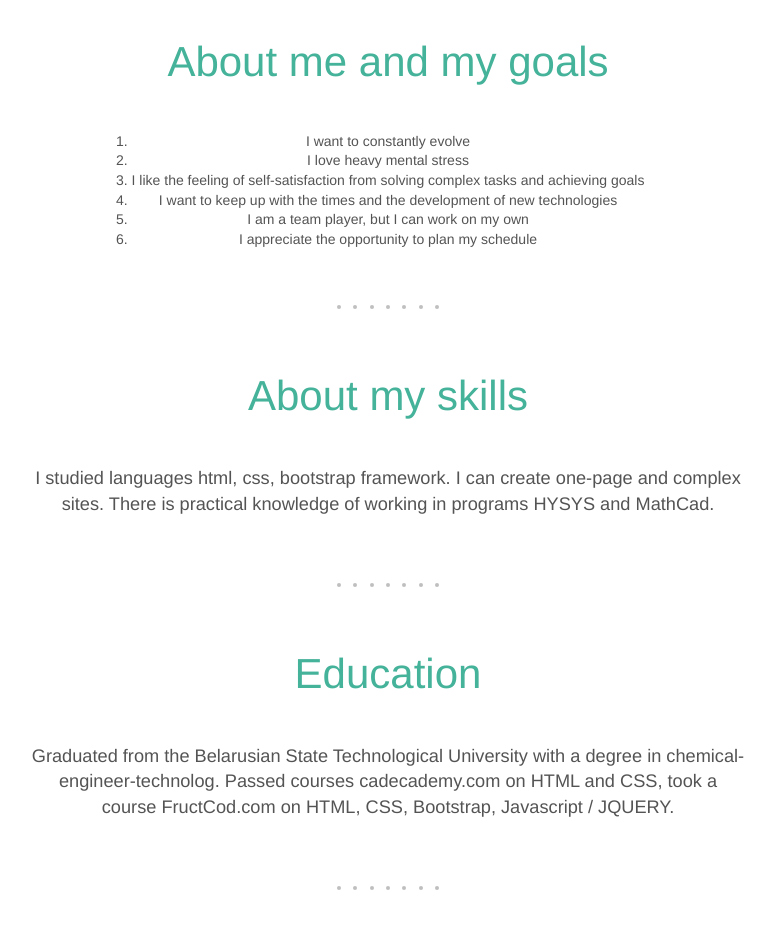
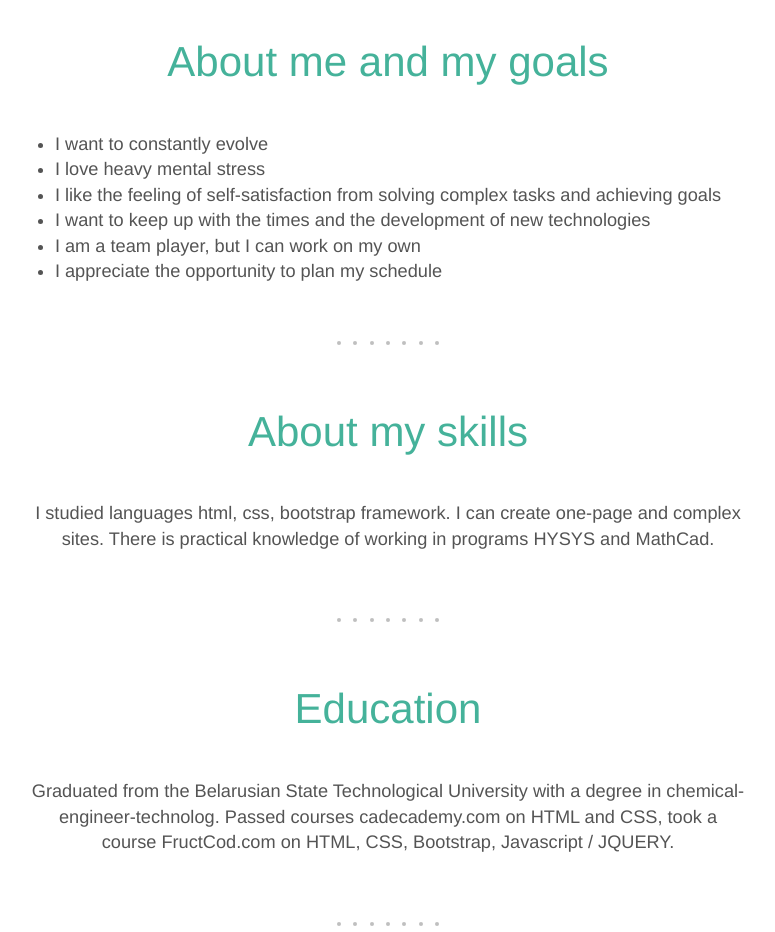
Before and after one commit to AnastasiyaBaranovskaya/rsschool-2019Q1-cv, a plain HTML site: page index.html in a window 1280 px wide. Shown: the part 1134-2066 px from the top of the page, without its empty margins (124-899 px from the left). Drawn offline with Linux system fonts and the light colour scheme.

Commit message:
add finishing decoration
Signed-off-by: Anastasiya <anastasiya.baranouskaya@gmail.com>

```diff
--- a/index.html
+++ b/index.html
@@ -66,14 +66,14 @@
         <section id="goals">
             <div class="content">
                 <h2>About me and my goals</h2>
-                <ol class="goals-list">
+                <ul class="goals-list">
                     <li>I want to constantly evolve</li>
                     <li>I love heavy mental stress</li>
                     <li>I like the feeling of self-satisfaction from solving complex tasks and achieving goals</li>
                     <li>I want to keep up with the times and the development of new technologies</li>
                     <li>I am a team player, but I can work on my own</li>
                     <li>I appreciate the opportunity to plan my schedule</li>
-                </ol>
+                </ul>
             </div>
         </section>
         <div class="line-slider">
--- a/style.css
+++ b/style.css
@@ -27,6 +27,11 @@ header{
 }
 ul li{
     list-style: none;
+}
+.goals-list li{
+    list-style: disc;
+    text-align: start;
+    font-size: 1.3em;
 }
 a{
     text-decoration: none;
```
